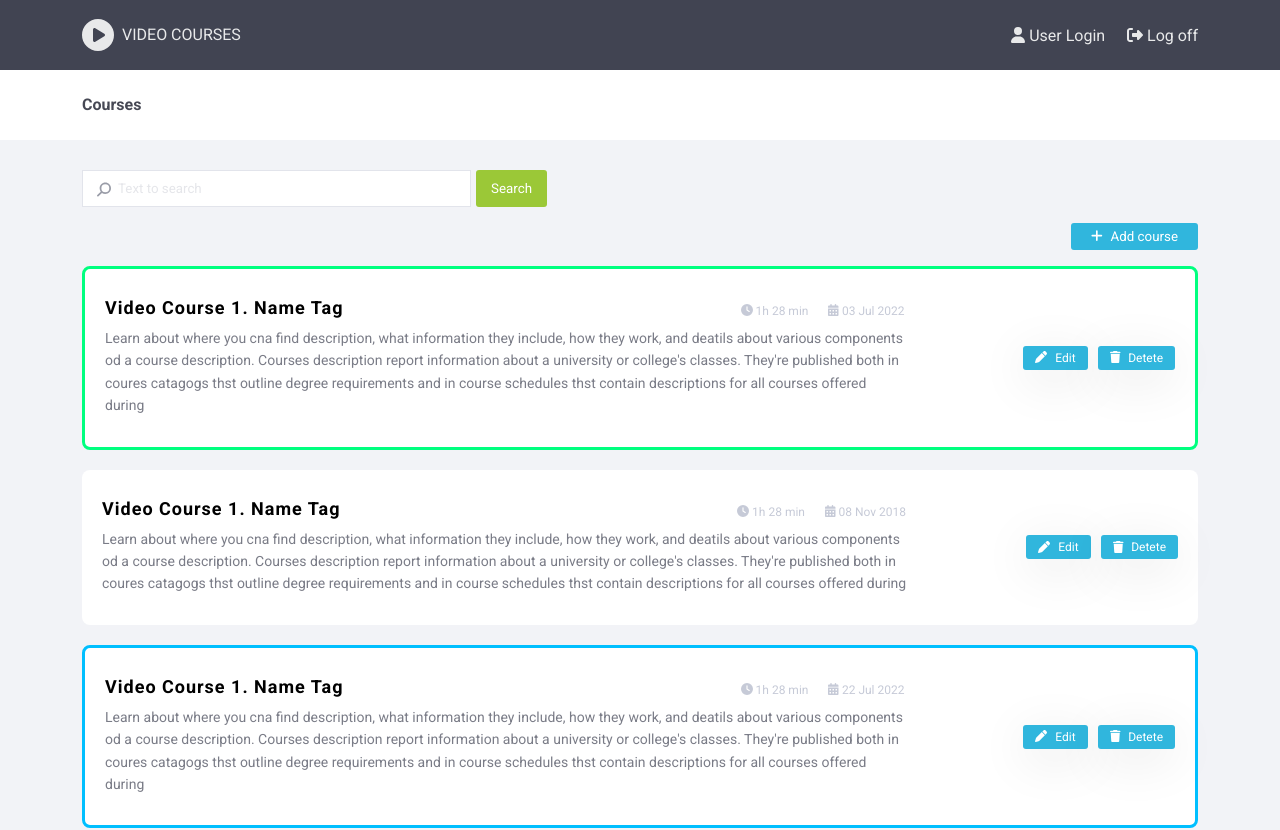
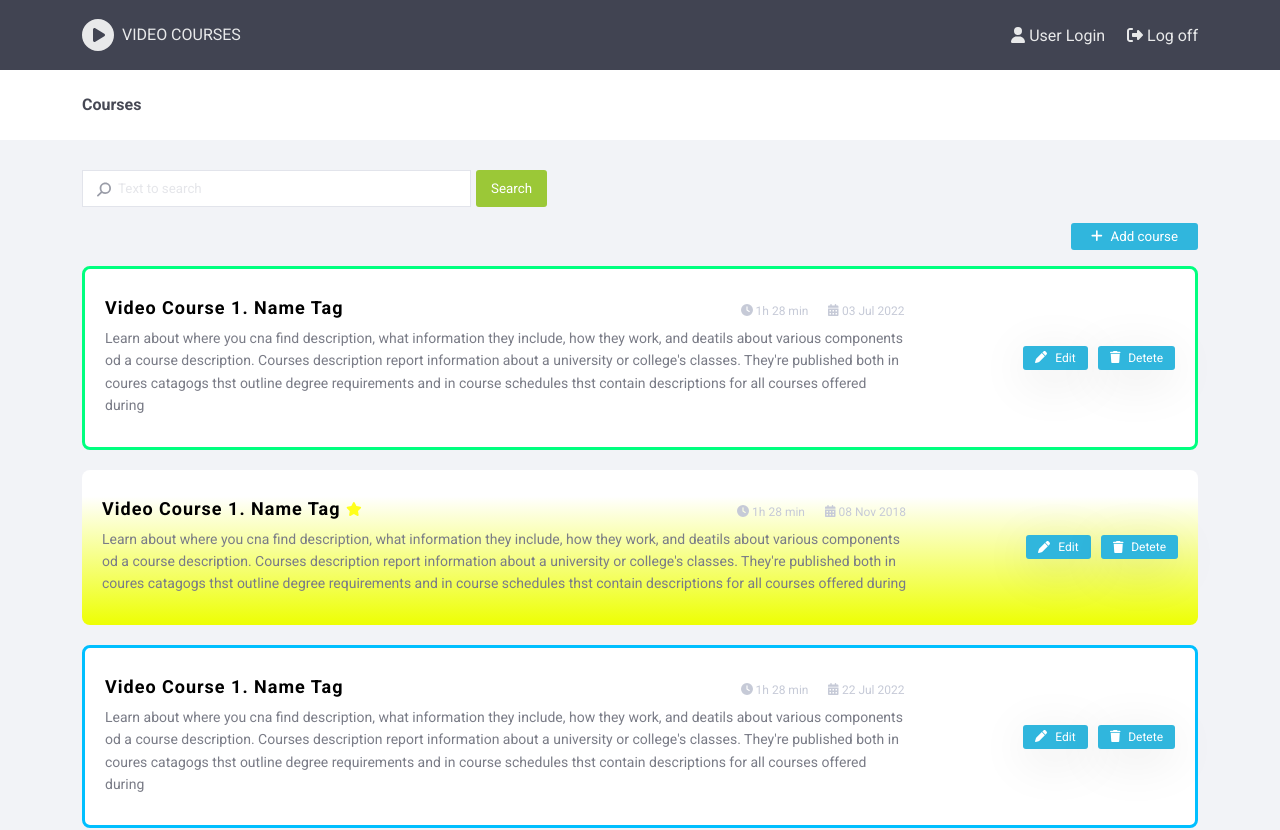
Before and after one commit to artykovdaniyar/angular-is-rock-, an Angular app: page / in a window 1280 px wide. Shown: the top 830 px of the page. Built offline with nearby package versions, Linux system fonts and the light colour scheme.

Commit message:
adding topRated style in course card

```diff
--- a/src/app/core/courses/courses-item/courses-item.component.html
+++ b/src/app/core/courses/courses-item/courses-item.component.html
@@ -1,7 +1,20 @@
-<article class="card" appCourseMarker [creationDate]="course.date">
+<article
+  class="card"
+  appCourseMarker
+  [creationDate]="course.date"
+  [ngClass]="{ 'card--top-rated': course.topRated }"
+>
   <div class="info">
     <div class="info-header">
-      <h3 class="title">{{ course.name }}</h3>
+      <h3 class="title">
+        {{ course.name }}
+        <fa-icon
+          *ngIf="course.topRated"
+          [icon]="faStar"
+          class="top-rated"
+        ></fa-icon>
+      </h3>
+
       <ul class="info-date">
         <li class="visite-time">
           <fa-icon [icon]="faClock"></fa-icon>
--- a/src/app/core/courses/courses-item/courses-item.component.scss
+++ b/src/app/core/courses/courses-item/courses-item.component.scss
@@ -18,6 +18,14 @@
 }
 .card--inrelease {
   border: 3px solid #00bfff;
+}
+.card--top-rated {
+  background: rgb(237, 255, 0);
+  background: linear-gradient(
+    0deg,
+    rgba(237, 255, 0, 0.9884259259259259) 0%,
+    rgba(255, 255, 255, 1) 83%
+  );
 }
 .info {
   flex-basis: calc((100% / 12) * 9);
@@ -75,6 +83,10 @@
 .btn:active {
   background: #30b6dd;
 }
+.top-rated {
+  font-size: 14px;
+  color: rgb(255, 255, 27);
+}
 @media screen and (max-width: 767px) {
   .card {
     flex-direction: column;
--- a/src/app/core/courses/courses-item/courses-item.component.ts
+++ b/src/app/core/courses/courses-item/courses-item.component.ts
@@ -5,6 +5,7 @@ import {
   faCalendarDays,
   faPen,
   faTrash,
+  faStar,
 } from '@fortawesome/free-solid-svg-icons';
 
 @Component({
@@ -14,6 +15,7 @@ import {
 })
 export class CoursesItemComponent {
   @Input() course!: Course;
+  faStar = faStar;
   faClock = faClock;
   faCalendarDays = faCalendarDays;
   faPen = faPen;
--- a/src/app/core/courses/courses.component.ts
+++ b/src/app/core/courses/courses.component.ts
@@ -17,6 +17,7 @@ export class CoursesComponent implements OnInit {
           "Learn about where you cna  find description, what information they include, how they work, and deatils about various components od a course description. Courses description report information about a university or college's classes. They're published both in coures catagogs thst outline degree requirements and in course schedules thst contain descriptions for all courses offered during",
         duration: '1h 28 min',
         date: 1656871200000,
+        topRated: false,
       },
       {
         name: 'Video Course 1. Name Tag',
@@ -25,6 +26,7 @@ export class CoursesComponent implements OnInit {
           "Learn about where you cna  find description, what information they include, how they work, and deatils about various components od a course description. Courses description report information about a university or college's classes. They're published both in coures catagogs thst outline degree requirements and in course schedules thst contain descriptions for all courses offered during",
         duration: '1h 28 min',
         date: 1541700000000,
+        topRated: true,
       },
       {
         name: 'Video Course 1. Name Tag',
@@ -33,6 +35,7 @@ export class CoursesComponent implements OnInit {
           "Learn about where you cna  find description, what information they include, how they work, and deatils about various components od a course description. Courses description report information about a university or college's classes. They're published both in coures catagogs thst outline degree requirements and in course schedules thst contain descriptions for all courses offered during",
         duration: '1h 28 min',
         date: 1658512800000,
+        topRated: false,
       },
     ];
   }
--- a/src/app/core/courses/models/course.ts
+++ b/src/app/core/courses/models/course.ts
@@ -4,4 +4,5 @@ export interface Course {
   description: string;
   duration: string;
   date: number;
+  topRated?: boolean;
 }
```
